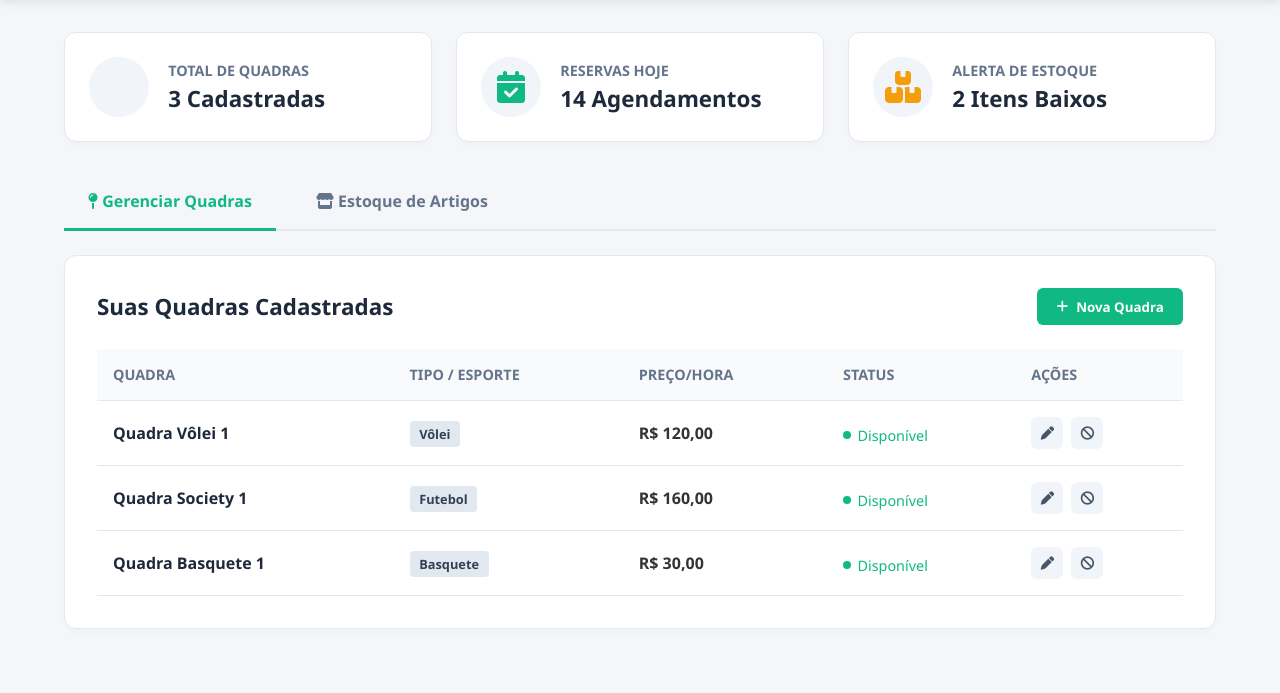
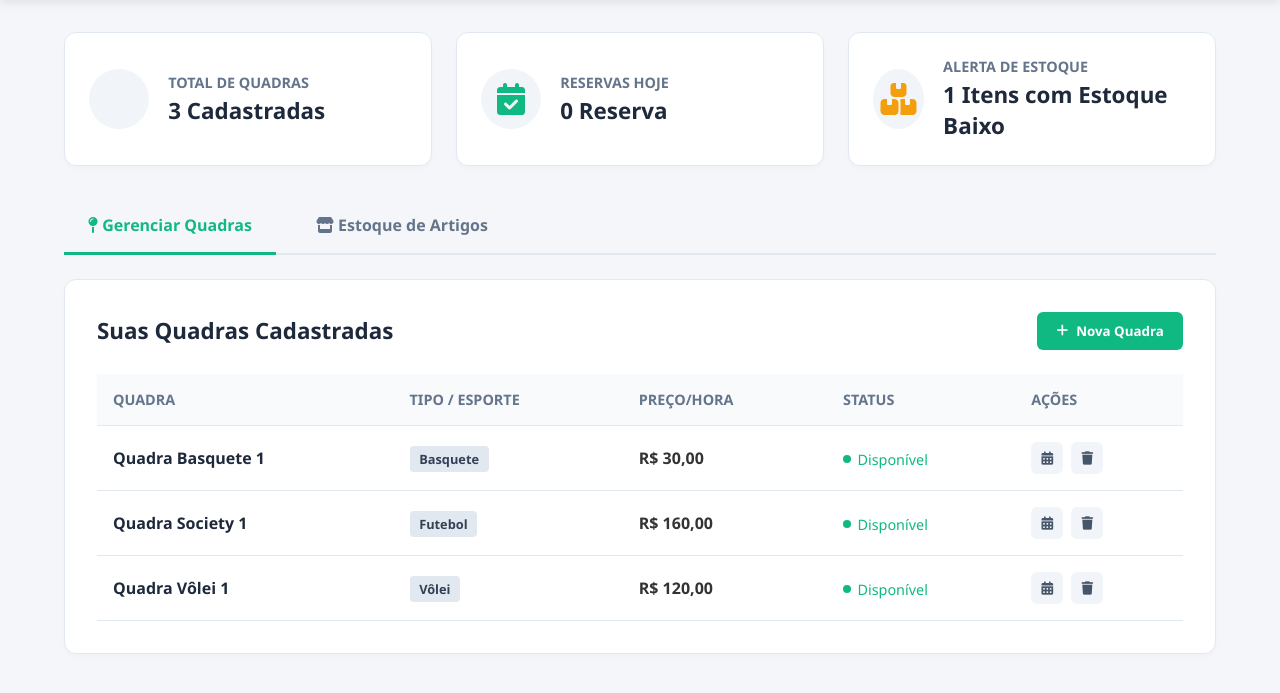
Before and after one commit to HenriqueMiyahira/Playce, a Django app: page /gerenciamento/ in a window 1280 px wide. Shown: the part 75-768 px from the top of the page. Run offline with Django 5.2, Linux system fonts and the light colour scheme; data comes from the database, SQL or seed files in the repository; both versions use the stored data as it was after the commit.

Commit message:
feat(gerenciamento): implementa exclusões seguras, agenda de quadras e métricas ao vivo
- Adicionada exclusão funcional e segura para Artigos e Quadras.
- Implementado modal dinâmico para visualização da agenda de reservas por quadra.
- Ativados os cartões do dashboard com cálculos de 'Reservas Hoje' e 'Estoque Baixo'.
- Adicionado alerta visual (badge) diretamente na tabela para itens críticos.

```diff
--- a/gerenciamento/templates/gerenciamento/gerenciamento.html
+++ b/gerenciamento/templates/gerenciamento/gerenciamento.html
@@ -13,6 +13,7 @@
 
     {% include 'partials/navbar.html' %}
     {% include 'partials/messages.html' %}
+    <div id="csrf-holder" style="display: none;">{% csrf_token %}</div>
 
     <section class="metrics-container">
         <div class="metric-card">
@@ -26,14 +27,14 @@
             <div class="metric-icon" style="color: #10b981;"><i class="fa-solid fa-calendar-check"></i></div>
             <div class="metric-info">
                 <h3>Reservas Hoje</h3>
-                <p>14 Agendamentos</p>
+                <p>{{ reservas_hoje_qtd }} Reserva</p>
             </div>
         </div>
         <div class="metric-card">
             <div class="metric-icon" style="color: #f59e0b;"><i class="fa-solid fa-boxes-stacked"></i></div>
             <div class="metric-info">
                 <h3>Alerta de Estoque</h3>
-                <p>2 Itens Baixos</p>
+                <p>{{ estoque_baixo }} Itens com Estoque Baixo</p>
             </div>
         </div>
     </section>
@@ -84,8 +85,19 @@
                             </td>
                             <td>
                                 <div class="actions-cell">
-                                    <button class="btn-action edit" title="Editar"><i class="fa-solid fa-pen"></i></button>
-                                    <button class="btn-action delete" title="Pausar"><i class="fa-solid fa-ban"></i></button>
+                                    <button class="btn-action edit" onclick="abrirModalReservas('modal-reservas', '{{ quadra.id }}', '{{ quadra.nome|escapejs }}')" title="Ver Horários Agendados">
+                                        <i class="fa-solid fa-calendar-days"></i>
+                                    </button>
+
+                                    <form method="POST" action="" onsubmit="return confirm('Atenção! Deletar a quadra \'{{ quadra.nome|escapejs }}\' vai apagar permanentemente todas as reservas vinculadas a ela. Deseja continuar?');" style="display: inline; margin: 0;">
+                                        {% csrf_token %}
+                                        <input type="hidden" name="tipo_form" value="deletar_quadra">
+                                        <input type="hidden" name="quadra_id" value="{{ quadra.id }}">
+
+                                        <button type="submit" class="btn-action delete" title="Apagar Quadra permanentemente">
+                                            <i class="fa-solid fa-trash"></i>
+                                        </button>
+                                    </form>
                                 </div>
                             </td>
                         </tr>
@@ -96,7 +108,7 @@
                             </td>
                         </tr>
                         {% endfor %}
-                        </tbody>
+                    </tbody>
                 </table>
             </div>
         </div>
@@ -115,7 +127,6 @@
                             <th>Categoria</th>
                             <th>Em Estoque</th>
                             <th>Preço Aluguel (un)</th>
-                            <th>Condição</th>
                             <th>Ações</th>
                         </tr>
                     </thead>
@@ -123,13 +134,29 @@
                         {% for artigo in lista_de_artigos %}
                         <tr>
                             <td><strong>{{ artigo.nome }}</strong></td>
-                            <td>Equipamento</td>
+                            <td>{{ artigo.categoria }}</td>
                             <td><span class="stock-count">{{ artigo.total_em_estoque }}</span></td>
-                            <td>{{ artigo.preco }}</td>
+                            <td>R$ {{ artigo.preco }}</td>
                             <td>
                                 <div class="actions-cell">
-                                    <button class="btn-action edit"><i class="fa-solid fa-pen"></i></button>
-                                    <button class="btn-action delete"><i class="fa-solid fa-trash"></i></button>
+                                    {% if artigo.unidades.count < 5 %}
+                                        <span class="badge-estoque-baixo" style="color: #dc2626; background: #fee2e2; padding: 3px 8px; border-radius: 6px; font-size: 0.75rem; font-weight: 700; margin-left: 10px; display: inline-flex; align-items: center; gap: 4px; border: 1px solid #fecaca;">
+                                            <i class="fa-solid fa-triangle-exclamation" style="font-size: 0.7rem;"></i> Baixo Estoque
+                                        </span>
+                                    {% endif %}
+                                    <button class="btn-action edit" onclick="abrirModalItens('modal-itens', '{{ artigo.nome|escapejs }}')" title="Ver e Gerenciar Itens">
+                                        <i class="fa-solid fa-eye"></i>
+                                    </button>
+
+                                    <form method="POST" action="" onsubmit="return confirm('Atenção! Deletar o artigo \'{{ artigo.nome|escapejs }}\' vai apagar permanentemente todos os seus itens unitários do estoque. Deseja continuar?');" style="display: inline; margin: 0;">
+                                        {% csrf_token %}
+                                        <input type="hidden" name="tipo_form" value="deletar_artigo">
+                                        <input type="hidden" name="artigo_id" value="{{ artigo.id }}">
+
+                                        <button type="submit" class="btn-action delete" title="Deletar Artigo permanentemente">
+                                            <i class="fa-solid fa-trash"></i>
+                                        </button>
+                                    </form>
                                 </div>
                             </td>
                         </tr>
@@ -139,6 +166,7 @@
             </div>
         </div>
     </main>
+
     <div id="modal-quadra" class="modal-overlay">
         <div class="modal-content">
             <div class="modal-header">
@@ -148,12 +176,10 @@
             <form method="POST" action="{% url 'gerenciamento' %}">
                 {% csrf_token %}
                 <input type="hidden" name="tipo_form" value="quadra">
-
                 <div class="form-group">
                     <label>Nome da Quadra</label>
                     <input type="text" name="nome" required placeholder="Ex: Quadra Society 1">
                 </div>
-
                 <div class="form-group">
                     <label>Tipo de Esporte</label>
                     <select name="tipo" required>
@@ -163,17 +189,14 @@
                         <option value="VOL">Vôlei</option>
                     </select>
                 </div>
-
                 <div class="form-group">
                     <label>Preço por Hora (R$)</label>
                     <input type="number" step="0.01" name="preco_hora" required placeholder="Ex: 150.00">
                 </div>
-
                 <div class="form-group-checkbox">
                     <input type="checkbox" name="disponivel" id="disponivel" checked>
                     <label for="disponivel">Quadra disponível para uso imediato?</label>
                 </div>
-
                 <button type="submit" class="btn-primary" style="width: 100%; justify-content: center; margin-top: 1rem;">Salvar Quadra</button>
             </form>
         </div>
@@ -188,36 +211,91 @@
             <form method="POST" action="{% url 'gerenciamento' %}">
                 {% csrf_token %}
                 <input type="hidden" name="tipo_form" value="artigo">
-
                 <div class="form-group">
                     <label>Nome do Item</label>
                     <input type="text" name="nome" required placeholder="Ex: Bola de Basquete">
                 </div>
-
                 <div class="form-group">
                     <label>Código Base</label>
                     <input type="text" name="codigo_base" required minlength="6" maxlength="6" pattern="[A-Za-z0-9]{6}" title="Digite exatamente 6 números" placeholder="Ex: BOLBAS">
                 </div>
-
-                <div  class="form-group">
+                <div class="form-group">
                     <label>Categoria do Item</label>
                     <input type="text" name="categoria" required placeholder="Ex: Equipamento">
                 </div>
-
                 <div class="form-group">
                     <label>Quantidade em Estoque</label>
                     <input type="number" name="total_em_estoque" required placeholder="Ex: 10">
                 </div>
-
                 <div class="form-group">
                     <label>Preço do Aluguel (R$)</label>
                     <input type="number" step="0.01" name="preco" required placeholder="Ex: 15.00">
                 </div>
-
                 <button type="submit" class="btn-primary" style="width: 100%; justify-content: center; margin-top: 1rem;">Salvar Item</button>
             </form>
         </div>
     </div>
+    <div id="modal-reservas" class="modal-overlay">
+        <div class="modal-content" style="max-width: 550px;">
+            <div class="modal-header">
+                <h2 id="modal-reservas-titulo">Agenda da Quadra</h2>
+                <i class="fa-solid fa-xmark close-modal" onclick="fecharModal('modal-reservas')"></i>
+            </div>
+            <div id="modal-reservas-corpo">
+                </div>
+        </div>
+    </div>
+    <div id="modal-itens" class="modal-overlay">
+        <div class="modal-content" style="max-width: 550px;">
+            <div class="modal-header">
+                <h2>Gerenciar Itens Individuais</h2>
+                <i class="fa-solid fa-xmark close-modal" onclick="fecharModal('modal-itens')"></i>
+            </div>
+            <div id="modal-corpo"></div>
+        </div>
+    </div>
+
+    <script>
+        const reservasPorQuadra = {
+            {% for quadra in lista_de_quadras %}
+                "{{ quadra.id }}": [
+                    {% for reserva in quadra.reservas.all %}
+                        {
+                            "data": "{{ reserva.data|date:'d/m/Y' }}",
+                            "horario": "{{ reserva.hora_inicio|time:'H:i' }} às {{ reserva.hora_fim|time:'H:i' }}",
+                            "cliente": "{{ reserva.nome_cliente|escapejs }}",
+                            "status": "{{ reserva.get_status_display|escapejs }}"
+                        },
+                    {% endfor %}
+                ],
+            {% endfor %}
+        };
+
+        const listaItensPorArtigo = {
+            {% for artigo in lista_de_artigos %}
+                "{{ artigo.nome|escapejs }}": [
+                    {% for item in artigo.unidades.all %}
+                        {
+                            "id": "{{ item.id }}",
+                            "codigo": "{{ item.codigo|escapejs }}",
+                            "status": "{{ item.status|default:item.condicao|default:'DISP'|escapejs }}",
+                            "status_display": "{% if item.get_status_display %}{{ item.get_status_display|escapejs }}{% else %}{{ item.get_condicao_display|default:'Disponível'|escapejs }}{% endif %}"
+                        },
+                    {% empty %}
+                        {% for item in artigo.itemunitario_set.all %}
+                            {
+                                "id": "{{ item.id }}",
+                                "codigo": "{{ item.codigo|escapejs }}",
+                                "status": "{{ item.status|default:item.condicao|default:'DISP'|escapejs }}",
+                                "status_display": "{% if item.get_status_display %}{{ item.get_status_display|escapejs }}{% else %}{{ item.get_condicao_display|default:'Disponível'|escapejs }}{% endif %}"
+                            },
+                        {% endfor %}
+                    {% endfor %}
+                ],
+            {% endfor %}
+        };
+    </script>
+
     <script src="{% static 'js/gerenciamento.js' %}"></script>
 </body>
 </html>
--- a/gerenciamento/views.py
+++ b/gerenciamento/views.py
@@ -1,19 +1,20 @@
 from django.shortcuts import render, redirect
 from django.contrib import messages
 from .models import Artigo, ItemUnitario
-from home.models import Quadra
-
+from quadras.models import Quadra, Reserva
+from datetime import date
+from django.db.models import Count
 
 def gerenciamento(request):
     if request.method == 'POST':
         tipo_form = request.POST.get('tipo_form')
 
-        # === LÓGICA PARA SALVAR A QUADRA ===
         if tipo_form == 'quadra':
+            #Define a lógica para salvar uma nova quadra
             nome = request.POST.get('nome')
             tipo = request.POST.get('tipo')
             preco_hora = request.POST.get('preco_hora')
-            disponivel = request.POST.get('disponivel') == 'on'  # Checkbox retorna 'on' se marcado
+            disponivel = request.POST.get('disponivel') == 'on'
 
             Quadra.objects.create(
                 nome=nome,
@@ -23,15 +24,14 @@
             )
             messages.success(request, f"Quadra '{nome}' cadastrada com sucesso!")
 
-
         elif tipo_form == 'artigo':
+            #Define a lógica para salvar um novo Artigo
             nome = request.POST.get('nome')
             codigo_base = request.POST.get('codigo_base', '000000')
             categoria = request.POST.get('categoria')
             preco = request.POST.get('preco')
             quantidade = int(request.POST.get('total_em_estoque', 0))
 
-            # 1. Cria o modelo pai (o catálogo)
             novo_artigo = Artigo.objects.create(
                 nome=nome,
                 categoria=categoria,
@@ -44,8 +44,62 @@
 
             messages.success(request, f"{quantidade} items '{nome}' cadastrados com sucesso!")
 
+        elif tipo_form == 'editar_item_unitario':
+            #Define a lógica de edição de cada item unitário
+            item_id = request.POST.get('item_id')
+            novo_codigo = request.POST.get('codigo')
+            novo_status = request.POST.get('status')
+
+            try:
+                item = ItemUnitario.objects.get(id=item_id)
+                item.codigo = novo_codigo
+                if hasattr(item, 'status'):
+                    item.status = novo_status
+                elif hasattr(item, 'condicao'):
+                    item.condicao = novo_status
+
+                item.save()
+                messages.success(request, f"Item '{novo_codigo}' atualizado com sucesso!")
+            except ItemUnitario.DoesNotExist:
+                messages.error(request, "Erro ao tentar atualizar o item.")
+
+        elif tipo_form == 'deletar_quadra':
+            #Define o botão de deletar quadra
+            quadra_id = request.POST.get('quadra_id')
+            try:
+                quadra = Quadra.objects.get(id=quadra_id)
+                nome_deletado = quadra.nome
+                quadra.delete()
+                messages.success(request, f"Quadra '{nome_deletado}' e todos os seus agendamentos foram excluídos!")
+            except Quadra.DoesNotExist:
+                messages.error(request, "A quadra que você tentou excluir não foi encontrada.")
+
+        elif tipo_form == 'deletar_artigo':
+            #Define o botão de apagar artigo
+            artigo_id = request.POST.get('artigo_id')
+
+            try:
+                artigo = Artigo.objects.get(id=artigo_id)
+                nome_deletado = artigo.nome
+                artigo.delete()
+                messages.success(request,f"Artigo '{nome_deletado}' e todos os seus itens unitários foram excluídos!")
+            except Artigo.DoesNotExist:
+                messages.error(request, "O artigo que você tentou excluir não foi encontrado.")
+
+        return redirect('gerenciamento')
+
+    reservas_hoje_qtd = Reserva.objects.filter(data=date.today()).count() #Filtra apenas as quadras agendadas para o dia de hoje
+    artigos = Artigo.objects.prefetch_related('unidades').all()
+    artigos_baixa_qtd = 0
+
+    for artigo in artigos:
+        total_itens = artigo.unidades.count()
+        if total_itens < 5:
+            artigos_baixa_qtd += 1
     contexto = {
-        'lista_de_quadras': Quadra.objects.all(),
-        'lista_de_artigos': Artigo.objects.all(),
+        'lista_de_quadras': Quadra.objects.prefetch_related('reservas').all(),
+        'lista_de_artigos': artigos,
+        'reservas_hoje_qtd': reservas_hoje_qtd,
+        'estoque_baixo': artigos_baixa_qtd,
     }
     return render(request, 'gerenciamento/gerenciamento.html', contexto)
--- a/static/js/gerenciamento.js
+++ b/static/js/gerenciamento.js
@@ -1,3 +1,4 @@
+// 1. Função de Alternância de Abas (Tabs)
 function switchTab(event, tabName) {
     const contents = document.querySelectorAll('.tab-content');
     contents.forEach(content => content.classList.remove('active'));
@@ -5,20 +6,166 @@
     const buttons = document.querySelectorAll('.tab-btn');
     buttons.forEach(btn => btn.classList.remove('active'));
 
-    document.getElementById(tabName).classList.add('active');
-    event.currentTarget.classList.add('active');
+    const tab = document.getElementById(tabName);
+    if (tab) {
+        tab.classList.add('active');
+        event.currentTarget.classList.add('active');
+    }
 }
 
-// Funções para gerenciar os modais
+// 2. Funções Básicas para abrir/fechar Modais comuns
 function abrirModal(modalId) {
-    document.getElementById(modalId).classList.add('active');
+    const modal = document.getElementById(modalId);
+    if (modal) modal.classList.add('active');
 }
 
 function fecharModal(modalId) {
-    document.getElementById(modalId).classList.remove('active');
+    const modal = document.getElementById(modalId);
+    if (modal) modal.classList.remove('active');
 }
 
-// Fechar o modal se o usuário clicar fora da caixinha branca
+// Função para abrir o modal e listar os horários agendados de uma quadra
+function abrirModalReservas(modalId, quadraId, quadraNome) {
+    const modal = document.getElementById(modalId);
+    const titulo = document.getElementById('modal-reservas-titulo');
+    const container = document.getElementById('modal-reservas-corpo');
+
+    if (!modal || !container || !titulo) return;
+
+    // Atualiza o título do modal com o nome da quadra clicada
+    titulo.innerText = `Agenda: ${quadraNome}`;
+
+    // Busca as reservas mapeadas para o ID dessa quadra
+    const reservas = reservasPorQuadra[quadraId] || [];
+
+    if (reservas.length > 0) {
+        let htmlLista = `<p style="color: #64748b; font-size: 0.9rem; margin-bottom: 15px;">Abaixo estão os horários reservados para esta quadra:</p>`;
+        htmlLista += `<ul style="list-style: none; padding: 0; margin: 0;">`;
+
+        reservas.forEach(reserva => {
+            htmlLista += `
+                <li style="padding: 12px; background: #f8fafc; margin-bottom: 10px; border-radius: 8px; border: 1px solid #e2e8f0; display: flex; justify-content: space-between; align-items: center;">
+                    <div style="display: flex; flex-direction: column; gap: 4px;">
+                        <span style="font-size: 0.85rem; color: #3b82f6; font-weight: 600;">
+                            <i class="fa-regular fa-calendar" style="margin-right: 5px;"></i> ${reserva.data}
+                        </span>
+                        <strong style="color: #1e293b; font-size: 1rem;">
+                            <i class="fa-regular fa-clock" style="margin-right: 5px;"></i> ${reserva.horario}
+                        </strong>
+                    </div>
+                    <div style="text-align: right;">
+                        <span style="font-size: 0.8rem; color: #64748b; display: block;">Responsável:</span>
+                        <strong style="color: #334155; font-size: 0.9rem;">${reserva.cliente}</strong>
+                    </div>
+                </li>
+            `;
+        });
+
+        htmlLista += `</ul>`;
+        container.innerHTML = htmlLista;
+    } else {
+        // Se a quadra não tiver nenhuma reserva no banco
+        container.innerHTML = `
+            <div style="text-align: center; padding: 40px 20px; color: #64748b;">
+                <i class="fa-regular fa-calendar-check" style="font-size: 3rem; margin-bottom: 12px; display: block; color: #cbd5e1;"></i>
+                <p style="font-weight: 500; margin: 0;">Esta quadra não possui nenhum horário agendado.</p>
+                <span style="font-size: 0.85rem; color: #94a3b8;">Ela está 100% livre para novas reservas.</span>
+            </div>`;
+    }
+
+    // Abre o modal adicionando a classe active
+    modal.classList.add('active');
+}
+
+function abrirModalItens(modalId, artigoNome) {
+    const modal = document.getElementById(modalId);
+    const container = document.getElementById('modal-corpo');
+
+    if (!modal || !container) return;
+
+    const itens = listaItensPorArtigo[artigoNome] || [];
+
+    if (itens.length > 0) {
+        let htmlLista = `<ul style="list-style: none; padding: 0; margin-top: 15px;">`;
+
+        itens.forEach((item, index) => {
+            let badgeBg = '#e2e8f0';
+            let badgeColor = '#475569';
+            const statusTexto = item.status_display.toLowerCase();
+
+            if (statusTexto.includes('disp') || statusTexto.includes('novo')) {
+                badgeBg = '#dcfce7'; badgeColor = '#166534';
+            } else if (statusTexto.includes('manut') || statusTexto.includes('ruim')) {
+                badgeBg = '#fee2e2'; badgeColor = '#991b1b';
+            } else if (statusTexto.includes('alug') || statusTexto.includes('uso')) {
+                badgeBg = '#fef3c7'; badgeColor = '#92400e';
+            }
+
+            htmlLista += `
+                <li id="item-row-${item.id}" style="padding: 12px; background: #f8fafc; margin-bottom: 8px; border-radius: 8px; display: flex; justify-content: space-between; align-items: center; border: 1px solid #e2e8f0;">
+                    <div style="display: flex; flex-direction: column; gap: 4px;">
+                        <strong style="color: #1e293b; font-size: 0.95rem;"><i class="fa-solid fa-tag" style="color: #3b82f6; margin-right: 6px;"></i>${item.codigo}</strong>
+                        <span style="font-size: 0.75rem; padding: 2px 8px; background: ${badgeBg}; color: ${badgeColor}; border-radius: 9999px; width: max-content; font-weight: 600;">
+                            ${item.status_display}
+                        </span>
+                    </div>
+                    <button class="btn-action edit" onclick="ativarEdicionInline('${item.id}', '${item.codigo}', '${item.status}', '${artigoNome}')" style="background: #3b82f6; color: white; border-radius: 4px; padding: 6px 10px;" title="Editar Item">
+                        <i class="fa-solid fa-pen" style="font-size: 0.85rem;"></i>
+                    </button>
+                </li>
+            `;
+        });
+
+        htmlLista += `</ul>`;
+        container.innerHTML = htmlLista;
+    } else {
+        container.innerHTML = `
+            <div style="text-align: center; padding: 30px; color: #64748b;">
+                <i class="fa-solid fa-box-open" style="font-size: 2.5rem; margin-bottom: 10px; display: block; color: #cbd5e1;"></i>
+                <p>Nenhum item unitário cadastrado para este artigo.</p>
+            </div>`;
+    }
+
+    modal.classList.add('active');
+}
+
+
+function ativarEdicionInline(itemId, codigoAtual, statusAtual, artigoNome) {
+    const linha = document.getElementById(`item-row-${itemId}`);
+    if (!linha) return;
+
+    // Resgata o HTML do token de segurança injetado na página
+    const csrfToken = document.getElementById('csrf-holder').innerHTML;
+
+    // Substitui o conteúdo da linha por um formulário de submissão direta
+    linha.innerHTML = `
+        <form method="POST" action="" style="display: flex; width: 100%; gap: 8px; align-items: center; margin: 0;">
+            ${csrfToken}
+            <input type="hidden" name="tipo_form" value="editar_item_unitario">
+            <input type="hidden" name="item_id" value="${itemId}">
+
+            <input type="text" name="codigo" value="${codigoAtual}" required
+                   style="flex: 2; padding: 6px 8px; border: 1px solid #cbd5e1; border-radius: 4px; font-size: 0.9rem; font-weight: bold;">
+
+            <select name="status" required style="flex: 1.5; padding: 6px 4px; border: 1px solid #cbd5e1; border-radius: 4px; font-size: 0.85rem;">
+                <option value="DISP" ${statusAtual === 'DISP' || statusAtual === 'Disponível' ? 'selected' : ''}>Disponível</option>
+                <option value="ALUG" ${statusAtual === 'ALUG' || statusAtual === 'Alugado' ? 'selected' : ''}>Alugado</option>
+                <option value="MANU" ${statusAtual === 'MANU' || statusAtual === 'Manutenção' ? 'selected' : ''}>Manutenção</option>
+            </select>
+
+            <div style="display: flex; gap: 4px;">
+                <button type="submit" class="btn-primary" style="padding: 6px 10px; background: #10b981;" title="Salvar Alterações">
+                    <i class="fa-solid fa-check"></i>
+                </button>
+                <button type="button" class="btn-action delete" onclick="abrirModalItens('modal-itens', '${artigoNome}')" style="padding: 6px 10px;" title="Cancelar">
+                    <i class="fa-solid fa-xmark"></i>
+                </button>
+            </div>
+        </form>
+    `;
+}
+
+// 5. Fechar o modal caso clique na área escura (Overlay)
 window.onclick = function(event) {
     if (event.target.classList.contains('modal-overlay')) {
         event.target.classList.remove('active');
```
Also changed, not shown: db.sqlite3.
